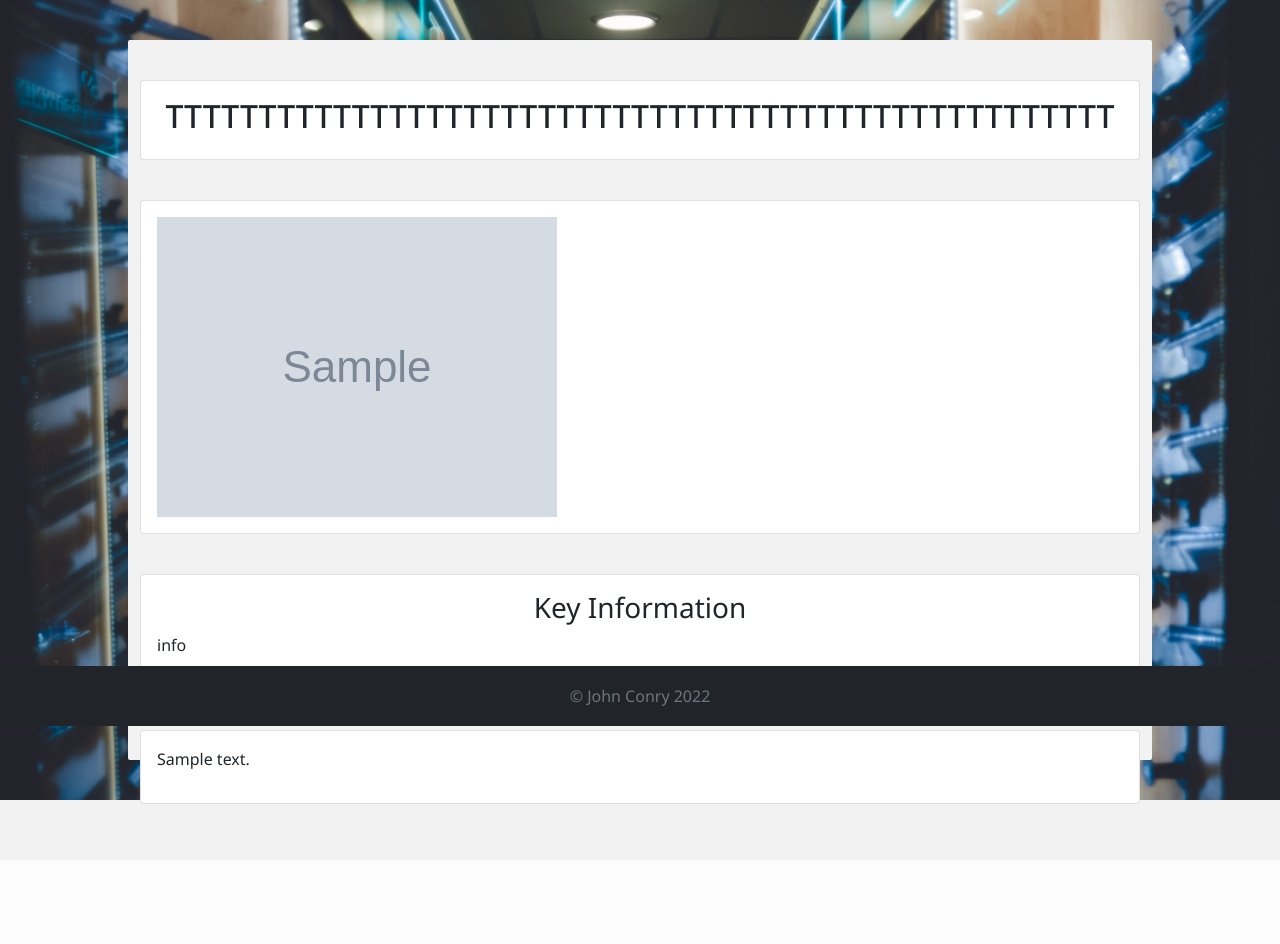
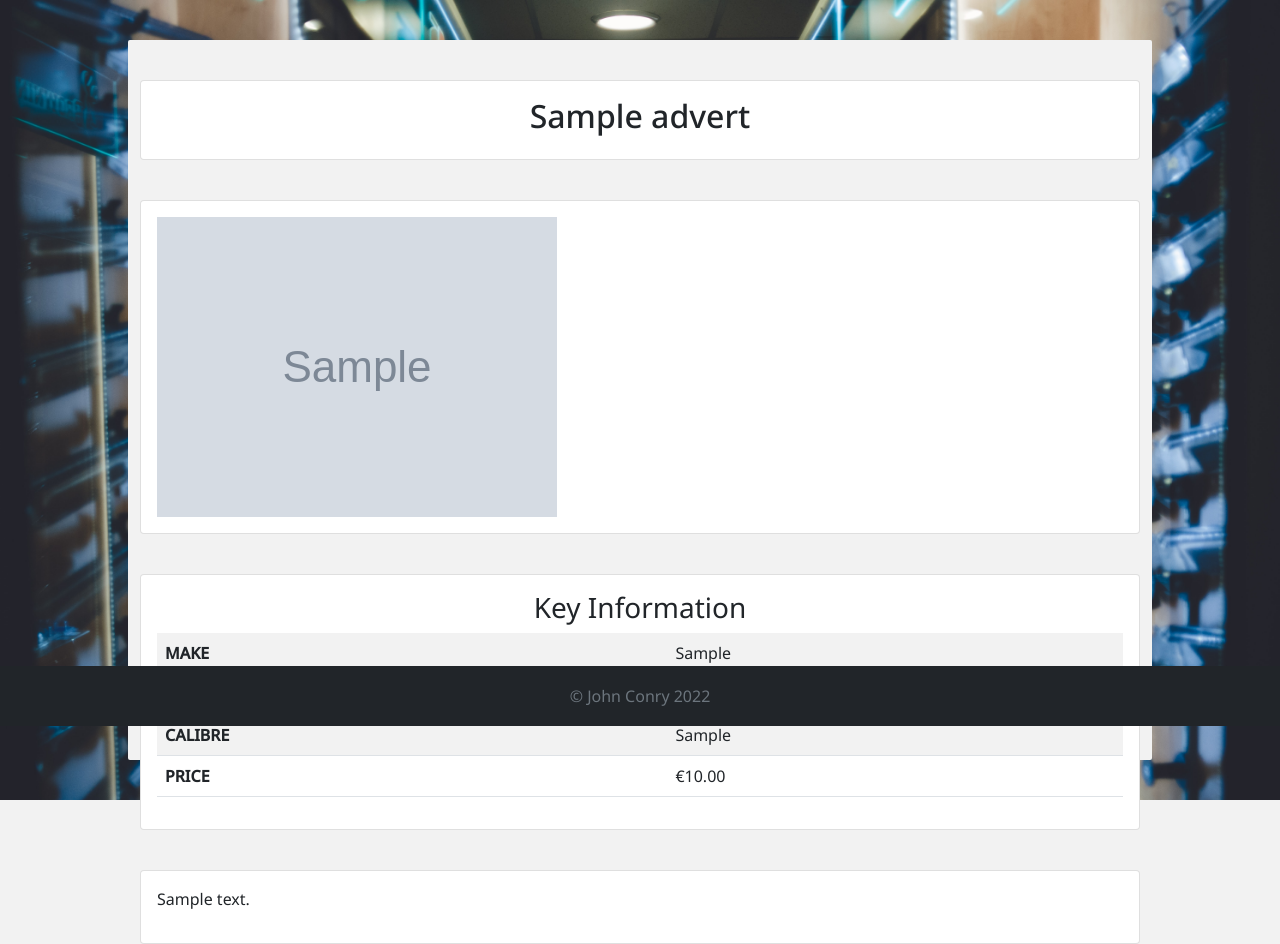
Before and after one commit to Code-Institute-Submissions/Johnathonanon-project-4_JulyResub, a Django app: a page that uses templates/advert_info.html in a window 1280 px wide. Shown: the part 74-1018 px from the top of the page. Before the commit the page ends 878 px from the top, so only its background shows below. Run offline with Django 3.2, Linux system fonts and the light colour scheme; tables that the repository leaves empty hold one stand-in row (values such as "Sample post"); grey boxes marked "Sample" are stand-in pictures; some libraries are stand-ins or nearby versions.

Commit message:
Create advert info table and style

```diff
--- a/static/css/style.css
+++ b/static/css/style.css
@@ -12,10 +12,12 @@ body {
 
 h1, h2{
   font-weight: 500;
+  font-family: 'Noto Sans', sans-serif;
 }
 
 h3 {
   font-weight: 400;
+  font-family: 'Noto Sans', sans-serif;
   text-align: center;
 }
 
@@ -86,6 +88,10 @@ h3 {
   text-align: center;
 }
 
+.ad-img {
+  max-width: 100%;
+}
+
 .info-card {
   margin: 4% auto;
   height: auto;
--- a/templates/advert_info.html
+++ b/templates/advert_info.html
@@ -14,19 +14,38 @@
     <div class="container-fluid info-container">
         <div class="card title-card">
             <div class="card-body">
-                <h2>TTTTTTTTTTTTTTTTTTTTTTTTTTTTTTTTTTTTTTTTTTTTTTTTTTT</h2>
+                <h2>{{ advert.title }}</h2>
             </div>
         </div>
-        <div class="card ad-image-card">
+        <div class="card ad-img-card">
             <div class="card-body">
-                <img src="{{ advert.featured_image.url }}" class="img-fluid"
+                <img src="{{ advert.featured_image.url }}" class="ad-img"
                     alt="Image of item for sale">
             </div>
         </div>
         <div class="card info-card">
             <div class="card-body">
                 <h3>Key Information</h3>
-                <p>info</p>
+                <table class="table table-striped">
+                    <tbody>
+                        <tr>
+                            <th scope="row">MAKE</th>
+                            <td>{{ advert.item_make }}</td>
+                        </tr>
+                        <tr>
+                            <th scope="row">MODEL</th>
+                            <td>{{ advert.item_model }}</td>
+                        </tr>
+                        <tr>
+                            <th scope="row">CALIBRE</th>
+                            <td>{{ advert.calibre }}</td>
+                          </tr>
+                          <tr>
+                            <th scope="row">PRICE</th>
+                            <td>&euro;{{ advert.price }}</td>
+                        </tr>
+                      </tbody>
+                </table>
             </div>
         </div>
         <div class="card description-card">
--- a/templates/index.html
+++ b/templates/index.html
@@ -31,7 +31,7 @@
                 <div class="card mb-3">
                     <div class="card-body">
                         <img src="{{ advert.featured_image.url }}" class="card-img-top" alt="Image of item for sale">
-                        <h5 class="card-title">{{ advert.title }}</h5>
+                        <h4 class="card-title">{{ advert.title }}</h4>
                         <p class="card-text">{{ advert.description }}</p>
                         <p class="card-text"><small class="text-muted">Advert created: {{ advert.created_on }}</small>
                         </p>
```
